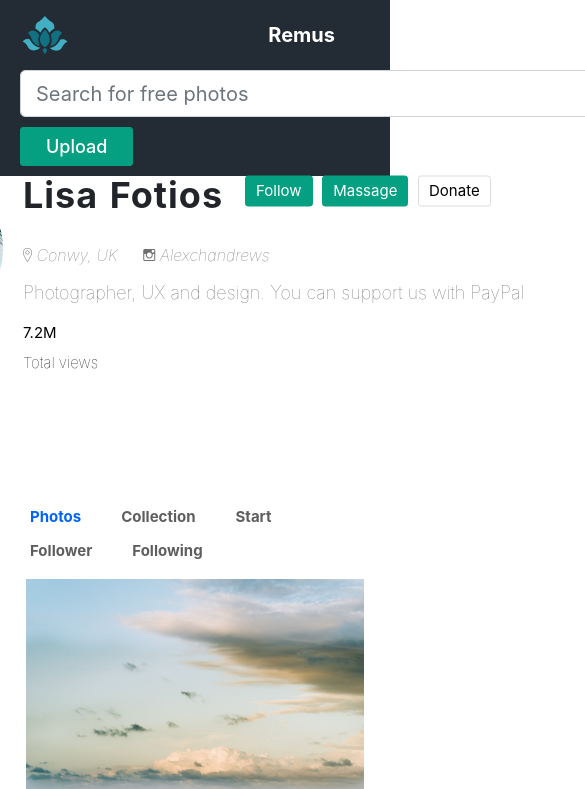
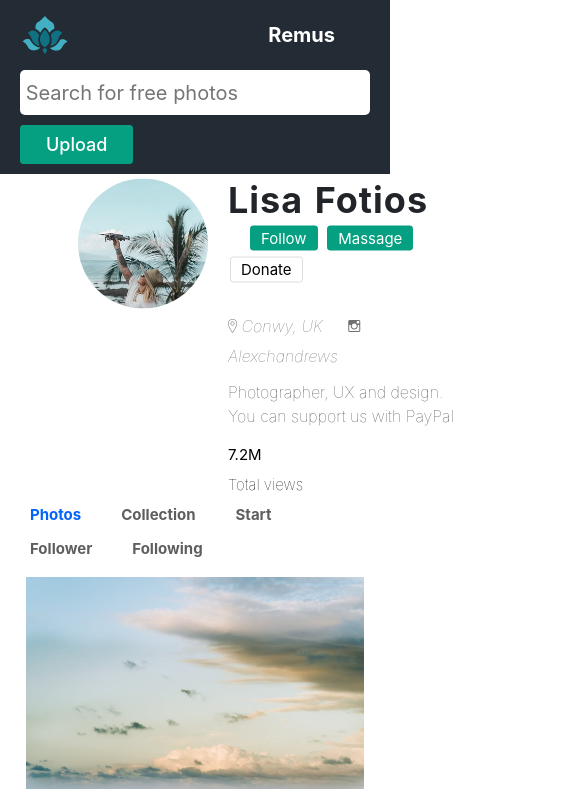
Before and after one commit to nguyentuyetnhungpht/ImageWeb_HCI, a plain HTML site: page profile.html in a window 390 px wide. Shown: the top 789 px of the page, 585 px wide, since content can reach past the window. Drawn offline with nearby package versions, Linux system fonts and the light colour scheme; files whose address does not match are found by name.

Commit message:
haft responsive

```diff
--- a/profile.html
+++ b/profile.html
@@ -4,25 +4,23 @@
 <head>
     <title>profile</title>
     <!-- Required meta tags -->
-    <meta charset="utf-8">
-    <meta name="viewport" content="width=device-width, initial-scale=1, shrink-to-fit=no">
+    <meta name="viewport" content="width=device-width, initial-scale=1.0">
 
     <!-- Bootstrap CSS -->
-    <link href="https://fonts.googleapis.com/css2?family=Lato:ital,wght@0,100;0,300;0,400;1,300&display=swap"
-        rel="stylesheet">
-    <link rel="stylesheet" href="https://maxcdn.bootstrapcdn.com/bootstrap/4.0.0/css/bootstrap.min.css"
-        integrity="sha384-Gn5384xqQ1aoWXA+058RXPxPg6fy4IWvTNh0E263XmFcJlSAwiGgFAW/dAiS6JXm" crossorigin="anonymous">
+    <link href="https://fonts.googleapis.com/css2?family=Lato:ital,wght@0,100;0,300;0,400;1,300&display=swap" rel="stylesheet">
+    <link rel="stylesheet" href="https://maxcdn.bootstrapcdn.com/bootstrap/4.0.0/css/bootstrap.min.css" integrity="sha384-Gn5384xqQ1aoWXA+058RXPxPg6fy4IWvTNh0E263XmFcJlSAwiGgFAW/dAiS6JXm" crossorigin="anonymous">
     <link rel="stylesheet" type="text/css" href="vendors/css/normalize.css">
     <link rel="stylesheet" type="text/css" href="vendors/css/grid.css">
     <link rel="stylesheet" type="text/css" href="vendors/css/ionicons.min.css">
     <link rel="stylesheet" type="text/css" href="resources/css/profile.css">
+    <link rel="stylesheet" type="text/css" href="resources/reponsive/profile_respon.css">
 
-    <nav class="navbar navbar-expand-lg navbar-dark" style="background-color: #232B34; ">
-        <img src="resources/img/logo.png" alt="Remus logo" style="height:50px;">
+    <nav class="navbar navbar-expand-lg" style="background-color: #232B34; ">
+        <img class ="logo-img" src="resources/img/logo.png" alt="Remus logo">
         <div class="logo-text"><a href="/index.html">Remus</a></div>
         <form class="form-inline my-2 my-lg-0">
-            <input class="form-control mr-sm-2" type="search" style="width:780px;"
-                placeholder="Search for free photos">
+            <input class="search-box" type="search"
+                placeholder=" Search for free photos">
         </form>
 
         <div class="collapse navbar-collapse" id="navbarTogglerDemo02" style="margin-right: 10px;">
@@ -55,9 +53,9 @@
                         <div class="media-body">
                             <h2 class="user-name">Lisa Fotios</h2>
                             <span class="group-btn">
-                                <button type="button" class="btn btn-full-small">Follow</button>
-                                <button type="button" class="btn btn-full-small">Massage</button>
-                                <button type="button" class="btn btn-ghost-small">Donate</button>
+                                <button type="button" class="btn-small btn-full-small">Follow</button>
+                                <button type="button" class="btn-small btn-full-small">Massage</button>
+                                <button type="button" class="btn-small btn-ghost-small">Donate</button>
                             </span>
                             <div class="user-social">
                                 <i class="user-social-link ion-ios-location-outline" style = "padding-left: 0;"> Conwy, UK</i>
--- a/resources/css/challeng.css
+++ b/resources/css/challeng.css
@@ -116,12 +116,6 @@ a:active{
     border: 1px solid #05A081;
 }
 
-.btn-full:link,
-.btn-full:visited{
-    background-color: #05A081;
-    border: 1px solid #05A081;
-}
-
 .btn-full:hover,
 .btn-full:active{
     color: #CEBDC5;
@@ -146,11 +140,21 @@ a:active{
     color:black;
 }
 /* ======= LOGO =========== */
+.logo-img{
+    height:50px;
+}
 .logo-text{
     margin-left:5px;
     margin-right: 35px;
     font-size:20px;
     font-weight: bold;
+}
+
+.search-box{
+    width: 750px;
+    height: 45px;
+    border-radius: 5px;
+    border-style: none;
 }
 
 /*======== MAIN NAV TOP ======*/
--- a/resources/css/home.css
+++ b/resources/css/home.css
@@ -107,11 +107,6 @@ a:active{
     border: 1px solid #05A081;
 }
 
-.btn-full:link,
-.btn-full:visited{
-    background-color: #05A081;
-    border: 1px solid #05A081;
-}
 
 .btn-full:hover,
 .btn-full:active{
--- a/resources/css/leaderboard.css
+++ b/resources/css/leaderboard.css
@@ -117,11 +117,6 @@ a:active{
     border: 1px solid #05A081;
 }
 
-.btn-full:link,
-.btn-full:visited{
-    background-color: #05A081;
-    border: 1px solid #05A081;
-}
 
 .btn-full:hover,
 .btn-full:active{
@@ -147,11 +142,21 @@ a:active{
     color:black;
 }
 /* ======= LOGO =========== */
+.logo-img{
+    height:50px;
+}
 .logo-text{
     margin-left:5px;
     margin-right: 35px;
     font-size:20px;
     font-weight: bold;
+}
+
+.search-box{
+    width: 750px;
+    height: 45px;
+    border-radius: 5px;
+    border-style: none;
 }
 
 /*======== MAIN NAV TOP ======*/
--- a/resources/css/profile.css
+++ b/resources/css/profile.css
@@ -110,17 +110,11 @@ a:active{
     text-decoration: none;
     color: #fff;
     border-radius: 3px;
+    padding: 5px 25px;
 }
 .btn-full{
     font-size:18px;
     font-weight: 500;
-    padding: 5px 25px;
-    background-color: #05A081;
-    border: 1px solid #05A081;
-}
-
-.btn-full:link,
-.btn-full:visited{
     background-color: #05A081;
     border: 1px solid #05A081;
 }
@@ -132,28 +126,49 @@ a:active{
     border: 1px solid #1A836E;
 }
 
-.btn-full-small{
+.btn-small{
+    display: inline-block;
+    text-decoration: none;
+    border-radius: 3px;
     padding:3px 10px;
     margin:2px;
     font-size:15px;
+}
+
+.btn-full-small{
+    color:#fff;
     background-color: #05A081;
     border: 1px solid #05A081;
 }
 
+.btn-full-small:hover,
+.btn-full-small:active{
+    background-color: #0ABA95;
+    border: 1px solid #0ABA95;
+}
+
 .btn-ghost-small{
-    padding:3px 10px;
-    margin:2px;
-    font-size:15px;
     background-color: #fff;
     border: 1px solid #DDDDDD;
     color:black;
 }
 /* ======= LOGO =========== */
+
+.logo-img{
+    height:50px;
+}
 .logo-text{
     margin-left:5px;
     margin-right: 35px;
     font-size:20px;
     font-weight: bold;
+}
+
+.search-box{
+    width: 750px;
+    height: 45px;
+    border-radius: 5px;
+    border-style: none;
 }
 
 /*======== MAIN NAV TOP ======*/
@@ -184,9 +199,8 @@ a:active{
 }
 .profile-header{
     position: absolute;
-    width: 1140px;
     top: 25%;
-    left:50%;
+    left:40%;
     transform: translate(-30%, -25%);
 }
 
@@ -209,7 +223,7 @@ a:active{
 
 .user-social{
     width: auto;
-    margin: 30px 0px;
+    margin: 25px 0px;
     position: fixed;
     font-weight: 100;
     color: #707070;
@@ -283,13 +297,22 @@ a:active{
     width: 100%;
   }
 
-  @media screen and (max-width: 800px) {
+  @media screen and (max-width: 1200px) {
+    .column {
+      -ms-flex: 33%;
+      flex: 33%;
+      max-width: 33%;
+    }
+  }
+
+  @media screen and (max-width: 1023px) {
     .column {
       -ms-flex: 50%;
       flex: 50%;
       max-width: 50%;
     }
   }
+
 
   /* Responsive layout - makes the two columns stack on top of each other instead of next to each other */
   @media screen and (max-width: 600px) {
--- /dev/null
+++ b/resources/reponsive/profile_respon.css
@@ -0,0 +1,55 @@
+/*Big tablets to 1200px(width smaller than the 1440px row)*/
+@media only screen and (max-width: 1200px){
+
+    .row{
+        padding: 0 1%;
+    }
+
+    .search-box{
+        width: 550px;
+    }
+
+}
+
+/*Small tablets to big tablets: from 768 to 1023 px*/
+@media only screen and (max-width: 1023px){
+    .search-box{
+        width: 350px;
+    }
+
+    .media img{
+        height: 130px;
+        border-radius: 50%;
+        vertical-align: middle;
+    }
+
+    .profile-header{
+        position: absolute;
+        top: 25%;
+        left:50%;
+        width: 100%;
+        transform: translate(-30%, -25%);
+    }
+
+    h2 {
+        font-size: 180%;
+    }
+
+    .user-intro{
+        font-size: 16px;
+        color: rgb(73, 73, 73);
+    }
+}
+
+
+/*Small phone to small tablets: from 481 to 767 px*/
+@media only screen and (max-width: 767px){
+
+
+}
+
+/*Small phone: from 0 to 500px*/
+@media only screen and (max-width: 500px){
+
+
+}
```
Also changed, not shown: challenge-detail.html (+4 -4 lines), challenge-list.html (+4 -4 lines), challenge-upload.html (+4 -4 lines), leaderboard.html (+4 -3 lines).
